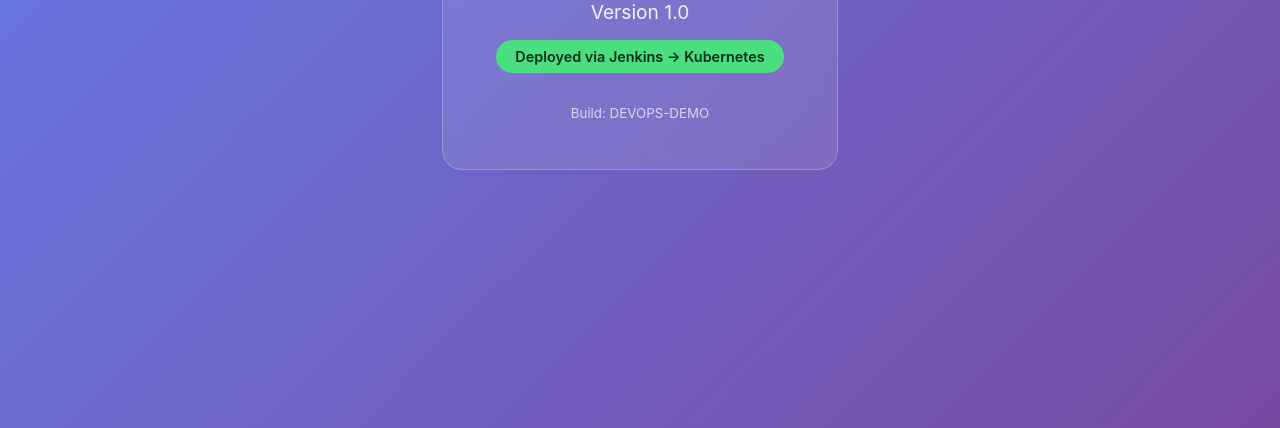
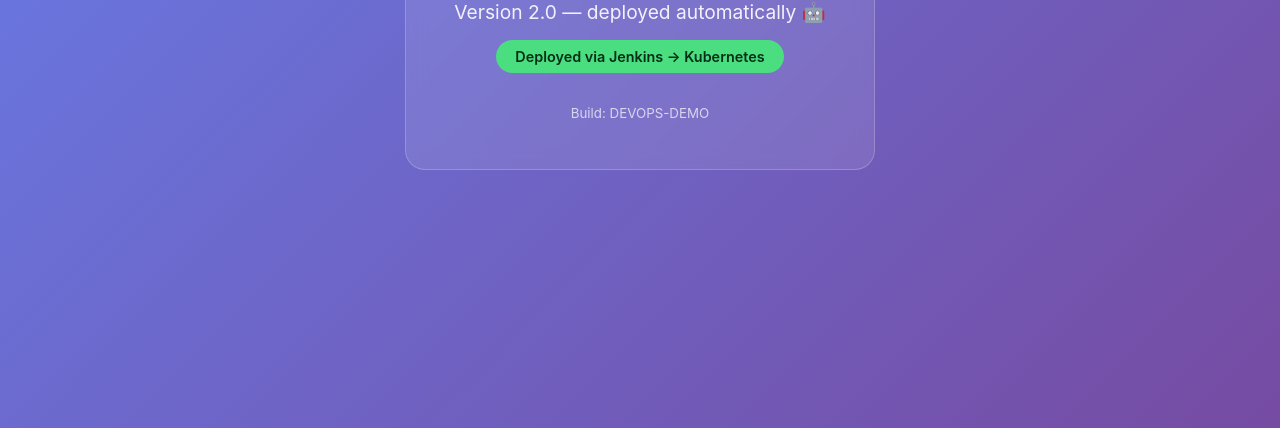
Before and after one commit to Adityapratapsingh28/-ci-cd-demo-, a plain HTML site: page index.html in a window 1280 px wide. Shown: the part 372-800 px from the top of the page. Drawn offline with Linux system fonts and the light colour scheme.

Commit message:
Version 2.0: test automatic redeploy
Co-Authored-By: Claude Code <noreply@anthropic.com>

```diff
--- a/index.html
+++ b/index.html
@@ -40,7 +40,7 @@
 <body>
   <div class="card">
     <h1>🚀 CI/CD Demo</h1>
-    <p class="version">Version 1.0</p>
+    <p class="version">Version 2.0 — deployed automatically 🤖</p>
     <span class="badge">Deployed via Jenkins → Kubernetes</span>
     <small>Build: DEVOPS-DEMO</small>
   </div>
```
